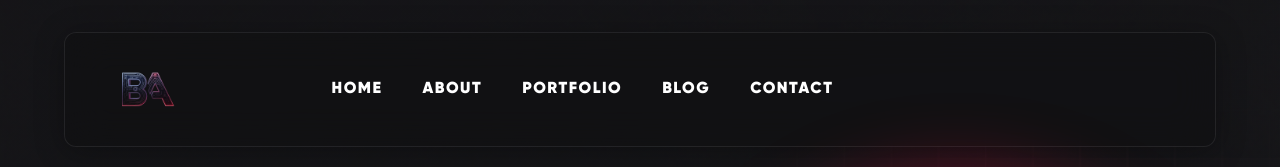
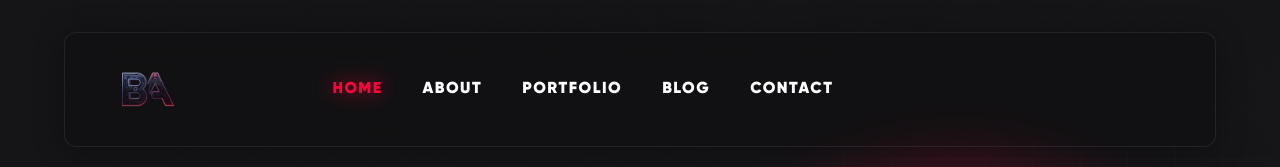
Before and after one commit to Bini-A10/My-Website, a Next.js app in the folder frontend/my-website-frontend/: page / in a window 1280 px wide. Shown: the top 167 px of the page. Built offline with nearby package versions, Linux system fonts and the light colour scheme.

Commit message:
feat: Add initial global CSS design system with custom properties, global styles, and Tailwind integration.

```diff
--- a/frontend/my-website-frontend/src/app/globals.css
+++ b/frontend/my-website-frontend/src/app/globals.css
@@ -566,6 +566,25 @@ a.nav-link {
   color: #FFFFFF !important;
 }
 
+/* Hover state */
+.navbar .nav-links .nav-link:hover,
+a.nav-link:hover {
+  color: #FF003C !important;
+  text-shadow: 0 0 15px rgba(255, 0, 60, 0.5) !important;
+  transform: translateY(-1px);
+  transition: all 0.3s ease;
+}
+
+/* Active/Click state */
+.navbar .nav-links .nav-link:active,
+a.nav-link:active,
+.navbar .nav-links .nav-link.active,
+a.nav-link.active {
+  color: #FF003C !important;
+  text-shadow: 0 0 20px rgba(255, 0, 60, 0.7) !important;
+  transform: scale(0.98);
+}
+
 
 /* Prevent layout shift */
 img {
```
